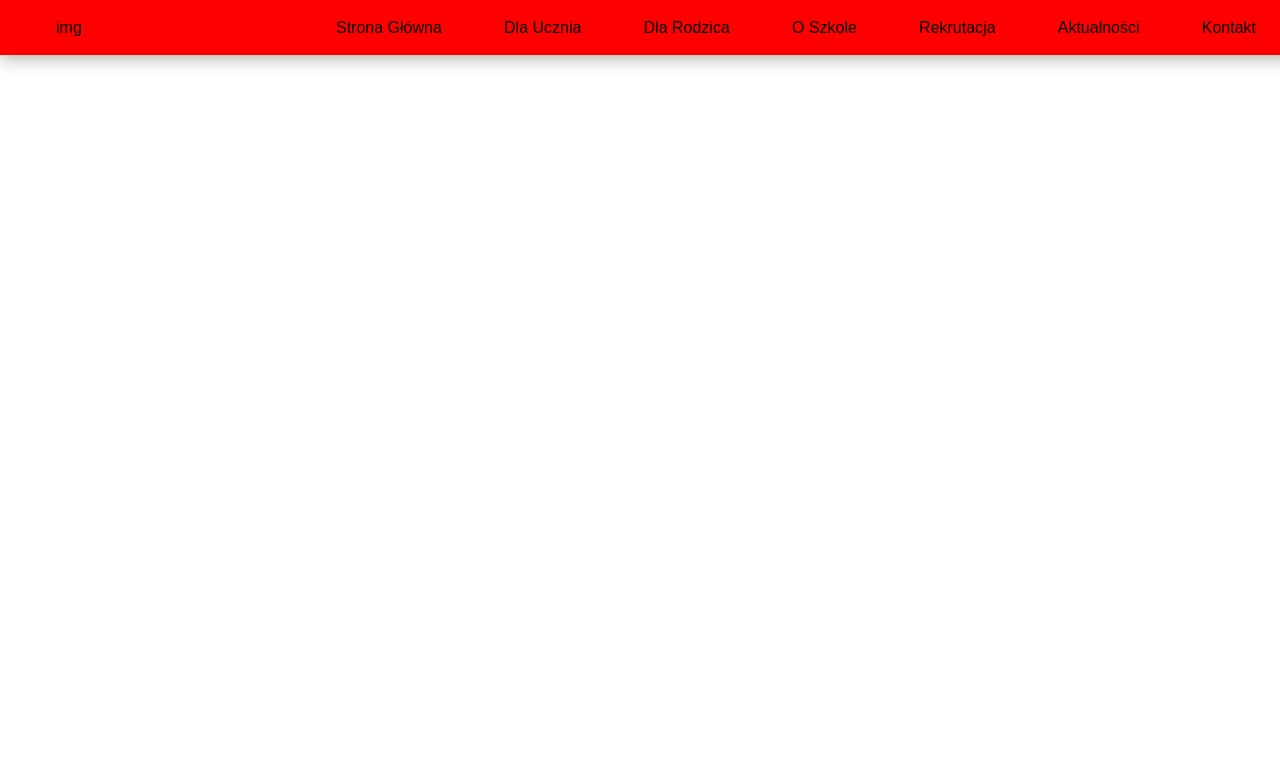
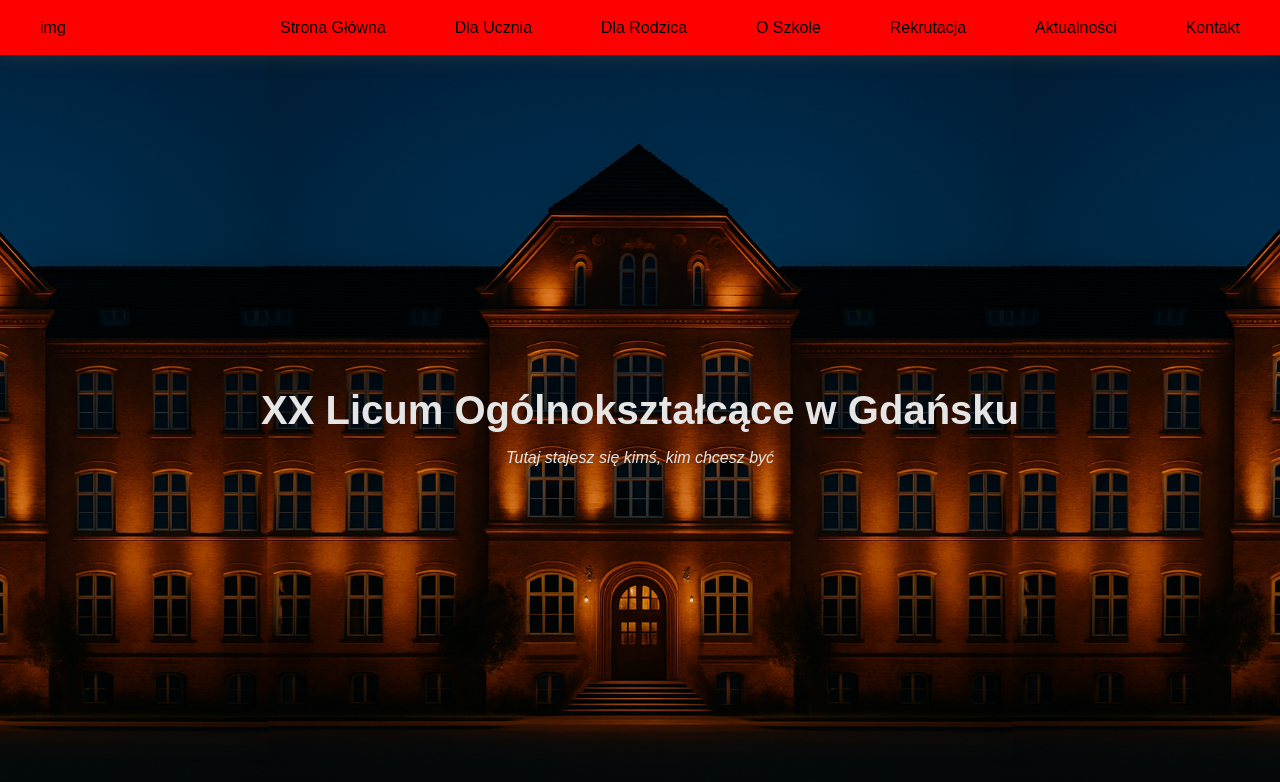
Before and after one commit to Wiciu021/Website-Project, a React (Create React App) app in the folder frontend/school-website/: page / in a window 1280 px wide. Shown: the top 782 px of the page. Built offline with nearby package versions, Linux system fonts and the light colour scheme; the HTML template or start-up script is replaced by a standard one; a web font is replaced by a local one.

Commit message:
hero section added(to jest do poprawy jak cos)

```diff
--- a/frontend/school-website/src/App.js
+++ b/frontend/school-website/src/App.js
@@ -1,9 +1,11 @@
-import Header from "./components/Header";
+import Header from "./components/header/Header";
+import HeroSection from "./components/hero-section/HeroSection";
 
 function App() {
   return (
     <div className="App">
       <Header />
+      <HeroSection />
     </div>
   );
 }
--- a/frontend/school-website/src/components/Header.js
+++ b/frontend/school-website/src/components/header/Header.js
@@ -1,7 +1,7 @@
 import React from 'react'
-import headerData from '../Data/header-nav'
 import ListItem from './ListItem'
 import './header.css'
+import headerData from '../../Data/header-nav'
 
 const Header = () => {
   return (
--- a/frontend/school-website/src/components/header.css
+++ b/frontend/school-website/src/components/header/header.css
@@ -11,6 +11,7 @@
   width: 100%;
   box-shadow: 0px 0px 20px rgba(66, 66, 62, 0.6);
   padding-inline: 1rem;
+  z-index: 1000;
 }
 
 .header .header-inner {
--- /dev/null
+++ b/frontend/school-website/src/components/hero-section/HeroSection.js
@@ -0,0 +1,16 @@
+import React from 'react'
+import heroImage from '../../images/hero-image.png'
+import './heroSection.css'
+
+const HeroSection = () => {
+  return (
+    <section className='hero-section'>
+      <div className='hero-container'>
+        <h1>XX Licum Ogólnokształcące w Gdańsku</h1>
+        <p>Tutaj stajesz się kimś, kim chcesz być</p>
+      </div>
+    </section>
+  )
+}
+
+export default HeroSection
--- /dev/null
+++ b/frontend/school-website/src/components/hero-section/heroSection.css
@@ -0,0 +1,33 @@
+.hero-section {
+  height: calc(100vh - 55px);
+  width: 100vw;
+  background-image: url('../../images/hero-image.png');
+  background-size: contain;
+  background-position: center;
+  display: flex;
+  justify-content: center;
+  align-items: center;
+  position: relative;
+  z-index: -10;
+  overflow: hidden;
+}
+
+.hero-section::after {
+  position: absolute;
+  content: '';
+  inset: 0;
+  background-color: rgba(0, 0, 0, 0.1);
+  pointer-events: none;
+}
+
+.hero-section h1 {
+  color: white;
+  font-size: 2.5em;
+  margin-bottom: 1rem;
+}
+
+.hero-section p {
+  color: white;
+  text-align: center;
+  font-style: italic;
+}
--- a/frontend/school-website/src/index.css
+++ b/frontend/school-website/src/index.css
@@ -1,4 +1,16 @@
 @import url('https://fonts.googleapis.com/css2?family=Carter+One&family=Montserrat:ital,wght@0,100..900;1,100..900&family=Parkinsans:wght@300..800&family=Poppins:ital,wght@0,100;0,200;0,300;0,400;0,500;0,600;0,700;0,800;0,900;1,100;1,200;1,300;1,400;1,500;1,600;1,700;1,800;1,900&family=Source+Sans+3:ital,wght@0,200..900;1,200..900&display=swap');
+
+* {
+  margin: 0;
+  padding: 0;
+  box-sizing: border-box;
+}
+
+html, body {
+  height: 100%;
+  width: 100%;
+  overflow-x: hidden;
+}
 
 :root {
   margin: 0;
@@ -6,11 +18,16 @@
   box-sizing: border-box;
 }
 
+html {
+  margin: 0;
+  padding: 0;
+}
+
 body {
   margin-top: 55px;
-  height: fit-content;
   font-family: "Parkinsans", sans-serif;
   width: 100vw;
+  height: fit-content;
 }
 
 ul {
```
Also changed, not shown: frontend/school-website/src/components/header/ListItem.js (renamed from frontend/school-website/src/components/ListItem.js), frontend/school-website/src/images/hero-image.png (added).
